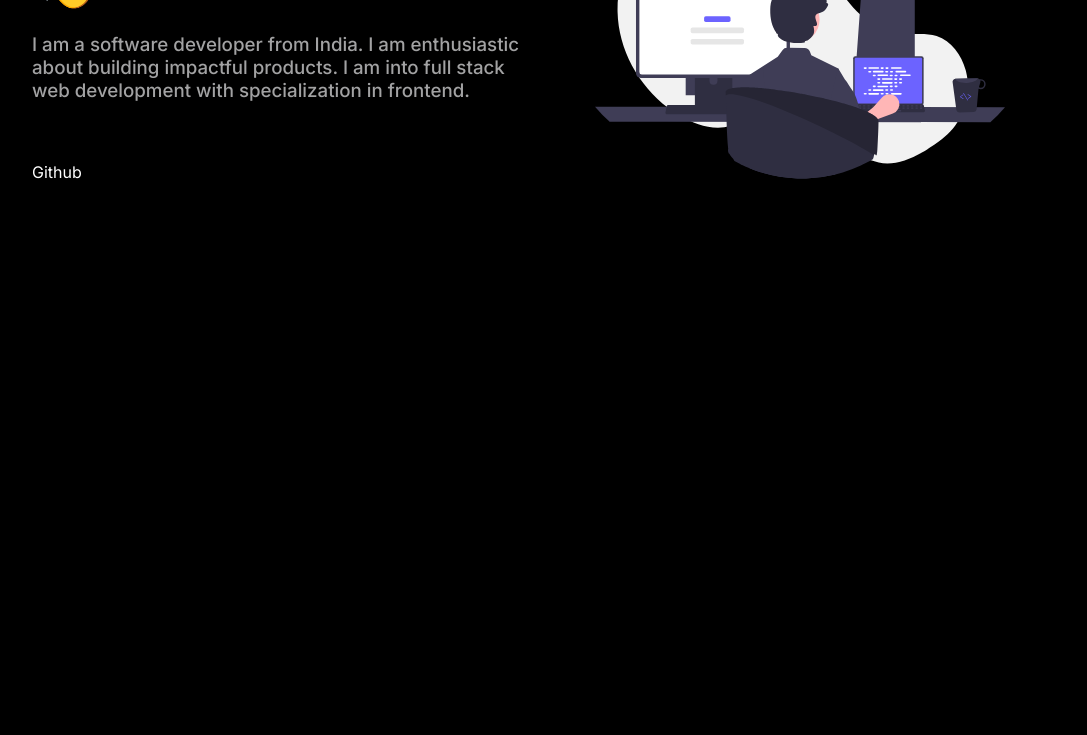
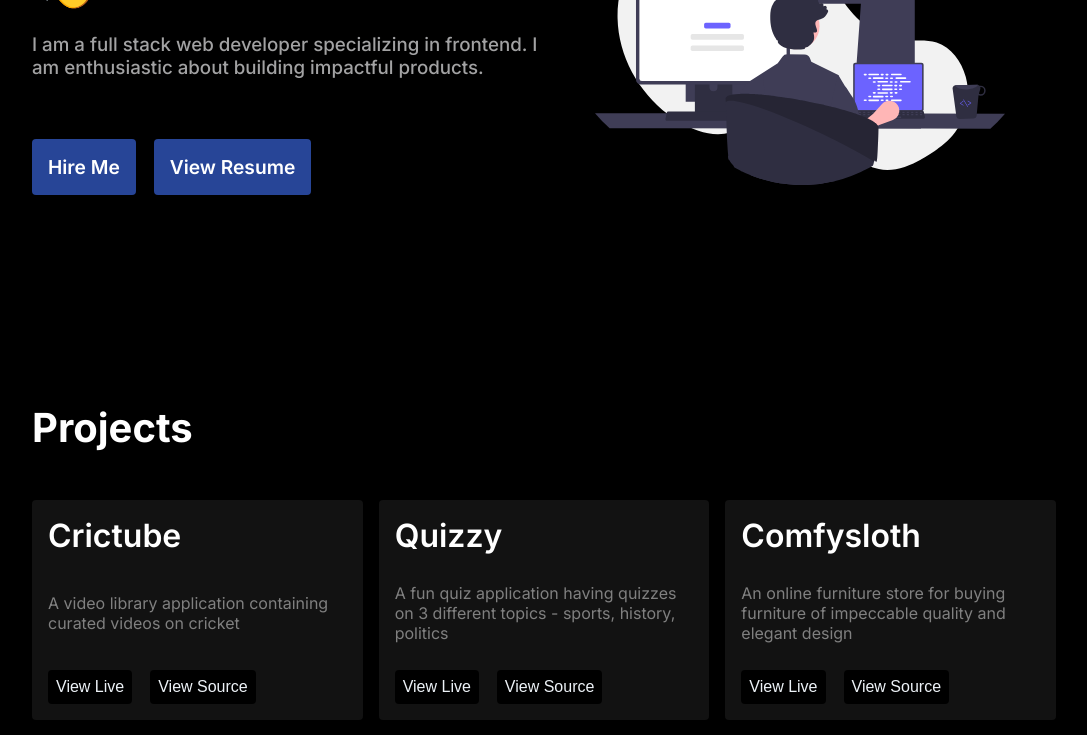
Before and after one commit to Sreejan-22/portfolio, a React (Create React App) app: page / in a window 1280 px wide. Shown: the part 360-1095 px from the top of the page, without its empty margins (96-1183 px from the left). Before the commit the page ends 800 px from the top, so only its background shows below. Built offline with nearby package versions, Linux system fonts and the light colour scheme.

Commit message:
feat: add project section

```diff
--- a/src/App.css
+++ b/src/App.css
@@ -70,8 +70,18 @@
   font-weight: 500;
 }
 
-/* .hero-links {
-} */
+.hero-links button {
+  background-color: #274597;
+  color: white;
+  padding: 1rem;
+  font-size: 1.2rem;
+  font-weight: 600;
+  font-family: var(--font-family-primary);
+  border: none;
+  outline: none;
+  border-radius: 4px;
+  cursor: pointer;
+}
 
 .hero-right {
   width: 50%;
@@ -83,3 +93,21 @@
   height: 100%;
   width: 80%;
 }
+
+.project-section {
+  padding-top: 3rem;
+}
+
+.project-section > h1 {
+  font-size: 2.5rem;
+  padding-bottom: 3rem;
+}
+
+.project-container {
+  width: 100%;
+  display: grid;
+  grid-template-columns: repeat(3, 1fr);
+  grid-auto-rows: minmax(180px, 220px);
+  gap: 1rem;
+  background-color: black;
+}
--- a/src/App.js
+++ b/src/App.js
@@ -1,3 +1,5 @@
+import ProjectCard from "./components/ProjectCard/ProjectCard";
+import projectData from "./data/projectData";
 import programming from "./assets/programming.svg";
 import "./App.css";
 
@@ -5,7 +7,7 @@ function App() {
   return (
     <div className="app-content">
       <nav className="navbar">
-        <h1 className="logo" onClick={() => window.location.reload()}>
+        <h1 className="logo" onClick={() => (window.location.href = "/")}>
           Sreejan
         </h1>
         <div className="nav-links">
@@ -19,20 +21,19 @@ function App() {
           <h1>Hey, I'm Sreejan! 👋</h1>
           <br />
           <h3>
-            I am a software developer from India. I am enthusiastic about
-            building impactful products. I am into full stack web development
-            with specialization in frontend.
+            I am a full stack web developer specializing in frontend. I am
+            enthusiastic about building impactful products.
           </h3>
           <br />
           <br />
           <br />
           <div className="hero-links">
-            <a
-              href="https://github.com/Sreejan-22"
-              target="_blank"
-              rel="noreferrer"
-            >
-              Github
+            <a href="#contact">
+              <button>Hire Me</button>
+            </a>
+            &nbsp;&nbsp;&nbsp;&nbsp;
+            <a href="#contact">
+              <button>View Resume</button>
             </a>
           </div>
         </div>
@@ -40,6 +41,23 @@ function App() {
           <img src={programming} alt="" />
         </div>
       </section>
+      <section className="project-section" id="projects">
+        <h1>Projects</h1>
+        <div className="project-container">
+          {projectData.map((_, index) => (
+            <ProjectCard
+              name={_.name}
+              description={_.description}
+              live={_.live}
+              source={_.source}
+              key={index}
+            />
+          ))}
+        </div>
+        <br />
+        <br />
+        <br />
+      </section>
     </div>
   );
 }
--- /dev/null
+++ b/src/components/ProjectCard/ProjectCard.css
@@ -0,0 +1,40 @@
+.project-card {
+  padding: 1rem;
+  background-color: rgb(18, 18, 18);
+  color: white;
+  display: flex;
+  flex-direction: column;
+  justify-content: space-between;
+  border-radius: 4px;
+}
+
+.project-card > h1 {
+  font-size: 2rem;
+  font-weight: 600;
+}
+
+.project-card > p {
+  color: grey;
+}
+
+.project-links * {
+  cursor: pointer;
+}
+
+.project-links button {
+  padding: 0.5rem;
+  background-color: black;
+  color: #edf2f7;
+  font-size: 1rem;
+  font-weight: 500;
+  border-radius: 4px;
+}
+
+.project-links *:hover {
+  background-color: #edf2f7;
+  color: black;
+  /* transition-timing-function: cubic-bezier(0.4, 0, 0.2, 1);
+  transition-delay: 0.2s; */
+  transition: ease-in-out;
+  transition-delay: 0.1s;
+}
--- /dev/null
+++ b/src/components/ProjectCard/ProjectCard.jsx
@@ -0,0 +1,21 @@
+import "./ProjectCard.css";
+
+const ProjectCard = ({ name, description, live, source }) => {
+  return (
+    <div className="project-card">
+      <h1>{name}</h1>
+      <p>{description}</p>
+      <div className="project-links">
+        <a href={live} target="_blank" rel="noreferrer">
+          <button>View Live</button>
+        </a>
+        &nbsp;&nbsp;&nbsp;&nbsp;
+        <a href={source} target="_blank" rel="noreferrer">
+          <button>View Source</button>
+        </a>
+      </div>
+    </div>
+  );
+};
+
+export default ProjectCard;
--- /dev/null
+++ b/src/data/projectData.js
@@ -0,0 +1,49 @@
+const projectData = [
+  {
+    id: 1,
+    name: "Crictube",
+    description:
+      "A video library application containing curated videos on cricket",
+    live: "https://crictube.netlify.app",
+    source: "https://github.com/Sreejan-22/crictube",
+  },
+  {
+    id: 2,
+    name: "Quizzy",
+    description:
+      "A fun quiz application having quizzes on 3 different topics - sports, history, politics",
+    live: "https://quizzy-react.netlify.app",
+    source: "https://github.com/Sreejan-22/quizzy",
+  },
+  {
+    id: 3,
+    name: "Comfysloth",
+    description:
+      "An online furniture store for buying furniture of impeccable quality and elegant design",
+    live: "https://comfysloth-react.netlify.app",
+    source: "https://github.com/Sreejan-22/comfysloth",
+  },
+  {
+    id: 4,
+    name: "Smart Notes",
+    description: "A note taking web app",
+    live: "https://smart-notes.netlify.app",
+    source: "https://github.com/Sreejan-22/smart-notes",
+  },
+  {
+    id: 5,
+    name: "Pixdeck",
+    description: "A photo search application for searching high quality photos",
+    live: "https://pixdeck.netlify.app",
+    source: "https://github.com/Sreejan-22/pixdeck",
+  },
+  {
+    id: 5,
+    name: "Portfolio",
+    description: "My portfolio website",
+    live: "http://localhost:3000",
+    source: "https://github.com/Sreejan-22/portfolio",
+  },
+];
+
+export default projectData;
--- a/src/index.css
+++ b/src/index.css
@@ -13,6 +13,7 @@ body {
   min-height: 100vh;
   background-color: black;
   color: white;
+  overflow-x: hidden;
 }
 
 :root {
@@ -25,3 +26,8 @@ a {
   text-decoration: none;
   color: white;
 }
+
+button {
+  border: none;
+  outline: none;
+}
```
